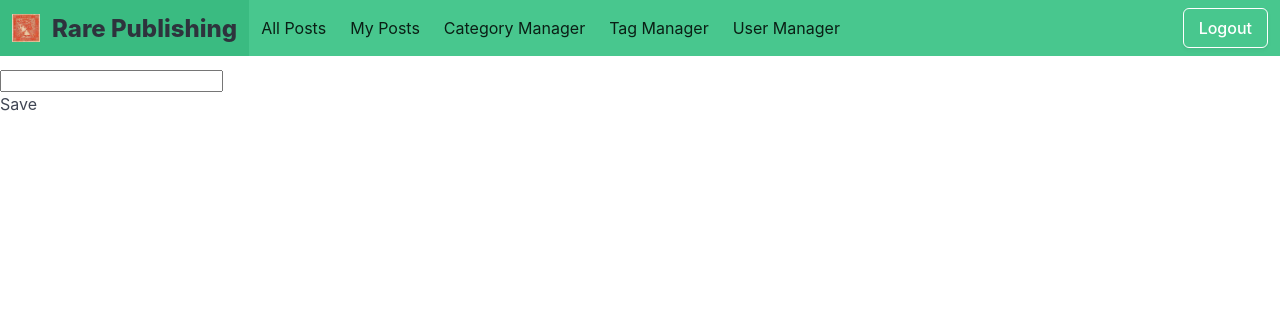
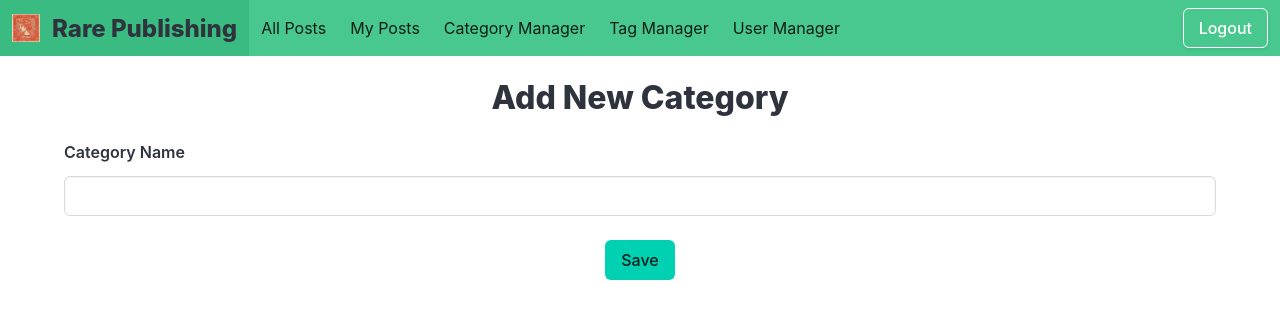
Before and after one commit to day-cohort-70/rare-client-rare-team-1, a React (Create React App) app: page /categorymanager/addCategory in a window 1280 px wide. Shown: the top 318 px of the page. Built offline with nearby package versions, Linux system fonts and the light colour scheme; sample sign-in values are in the browser's storage.

Commit message:
added style to adding a category

```diff
--- a/src/components/category/AddCategoryForm.jsx
+++ b/src/components/category/AddCategoryForm.jsx
@@ -11,7 +11,7 @@ export const AddCategoryForm = () => {
     const fetchCategories = location.state?.fetchCategories
 
     const handleSave = () => {
-        if (newCategoryName != "") {
+        if (newCategoryName !== "") {
             addNewCategory(newCategoryName).then(() => {
                 if (fetchCategories) {
                     fetchCategories()
@@ -25,9 +25,15 @@ export const AddCategoryForm = () => {
     }
 
     return (
-        <div className="addCategoryFormContainer">
-            <form>
+        <div className="container mt-5">
+            <form onSubmit={(e) => e.preventDefault()}>
+                <h2 className="title has-text-centered">Add New Category</h2>
+                <div className="field">
+                    <label className="label">Category Name</label>
+                </div>
+                <div className="control">
                     <input
+                        className="input"
                         type="text"
                         name="newCategory"
                         required
@@ -36,8 +42,15 @@ export const AddCategoryForm = () => {
                             setNewCategoryName(event.target.value)
                         }}
                     />
+                </div>
             </form>
-            <button className="save-btn" onClick={handleSave}>Save</button>
+            <div className="field is-grouped is-grouped-centered">
+                <div className="control">
+                    <button className="button is-primary mt-5" onClick={handleSave}>
+                        Save
+                    </button>
+                </div>
+            </div>
         </div>
     )
 }
```
Lines whose indentation alone changed are shown as unchanged.
